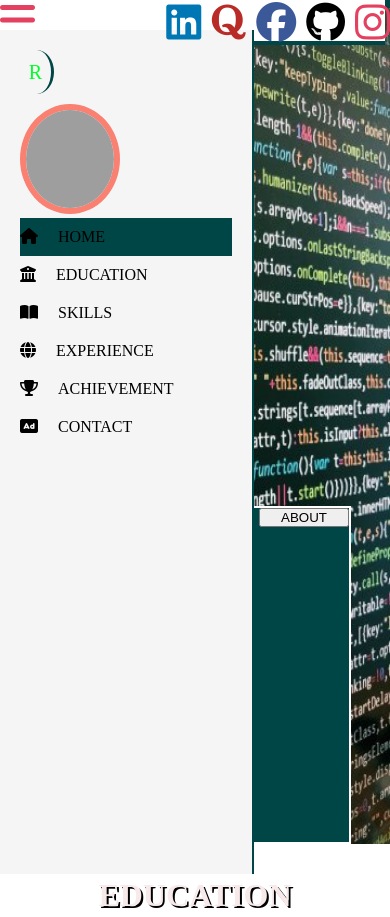
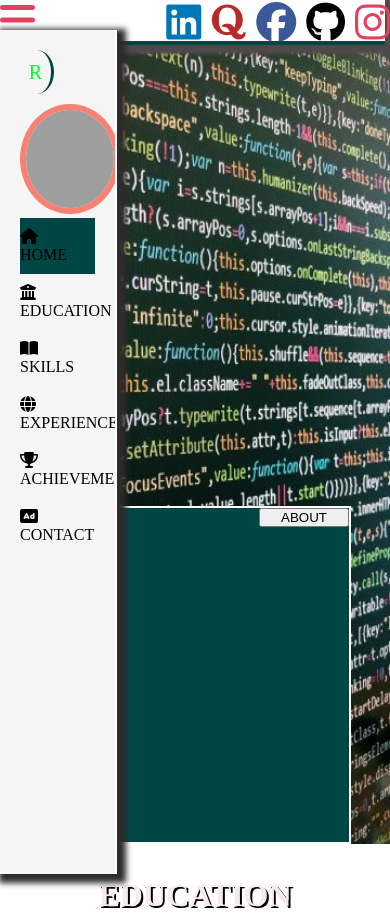
Before and after one commit to rrlinus/resume-website, a plain HTML site: page index.html in a window 390 px wide. Shown: the top 917 px of the page. Drawn offline with Linux system fonts and the light colour scheme; some packages are replaced by stand-ins of ours; grey boxes are pictures that could not be loaded.

Commit message:
change style

```diff
--- a/css/index.css
+++ b/css/index.css
@@ -52,6 +52,8 @@ top: 0;
 left: 0;
 right: 0;
 opacity: 1;
+box-shadow: 4px 4px 6px 5px rgb(46, 43, 43);
+background-color: rgba(105, 102, 102,0.5);
 }
 #container{
 display: flex;
--- a/css/mobile.css
+++ b/css/mobile.css
@@ -73,11 +73,12 @@ animation-direction: alternate;
     width:100%;
     border-bottom: 4px solid rgb(1, 70, 70, 1);
     transition: all 1s ease-in-out;
+    box-shadow: 3px 3px 3px 6px rgb(80, 73, 73);
 
 }
 #mobile-nav-bar #nav-bar{
     display: none;
-    width:65%;
+    width:0%;
     text-align: left;
     top:20;
     left: 0;
@@ -88,14 +89,17 @@ animation-direction: alternate;
     transition: all 1s ease-in-out;
 }
 #mobile-nav-bar #nav-bar:hover{
+        width: 62%;
         height: 100vh;
-        border-right: 2px solid rgb(1, 70, 70);
+        border-right: 2px solid white;
         display: block;
+        box-shadow: -2px -2px 3px 6px rgb(80, 73, 73);
 }
 #ham-bar:hover+#nav-bar{
+    width: 30%;
     display: block;
     height: 100vh;
-    border-right: 2px solid rgb(1, 70, 70);
+    border-right: 2px solid white;
     margin-top: 30px;
     z-index: 2;
 }
@@ -214,7 +218,7 @@ background-color:rgba(1, 70, 70, 1);
 
     #header-1:hover{
     height: 50%;
-    width:100%;
+    width:98%;
     color:rgb(256,256,256);
     z-index:1;
     order:2;
```
